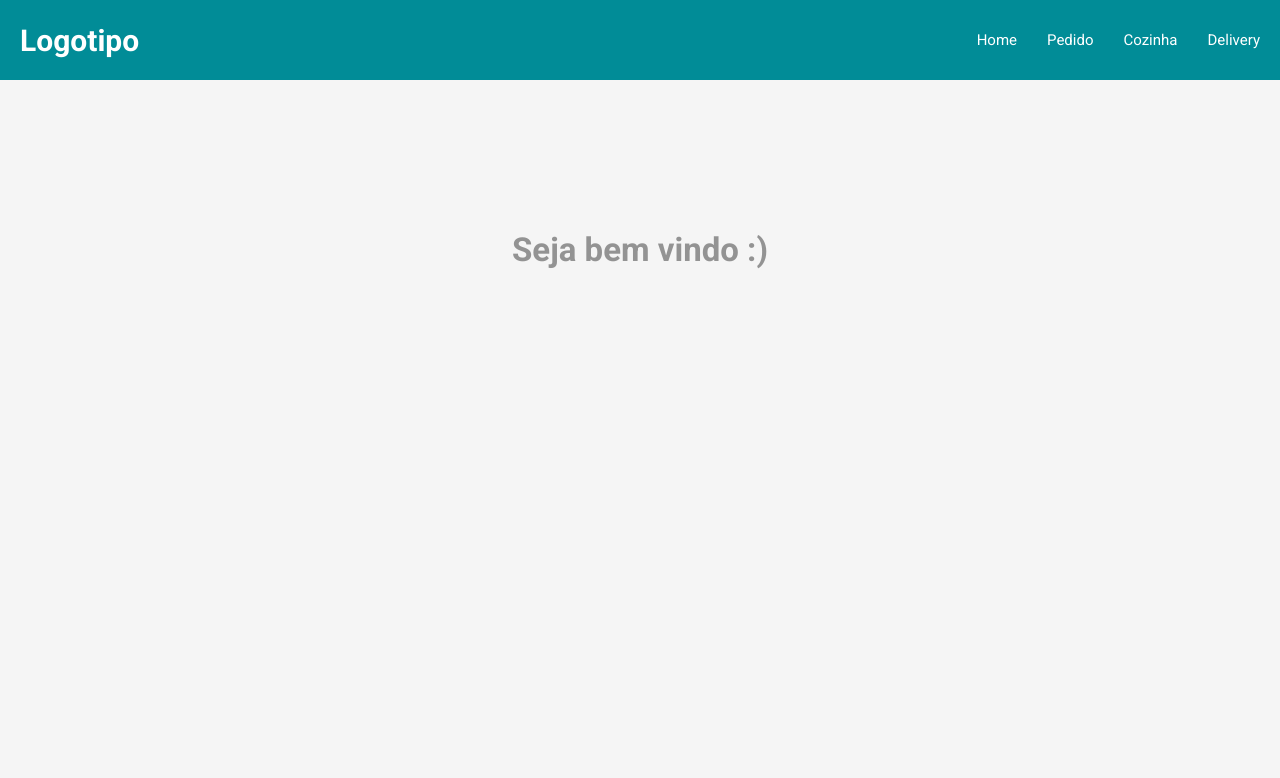
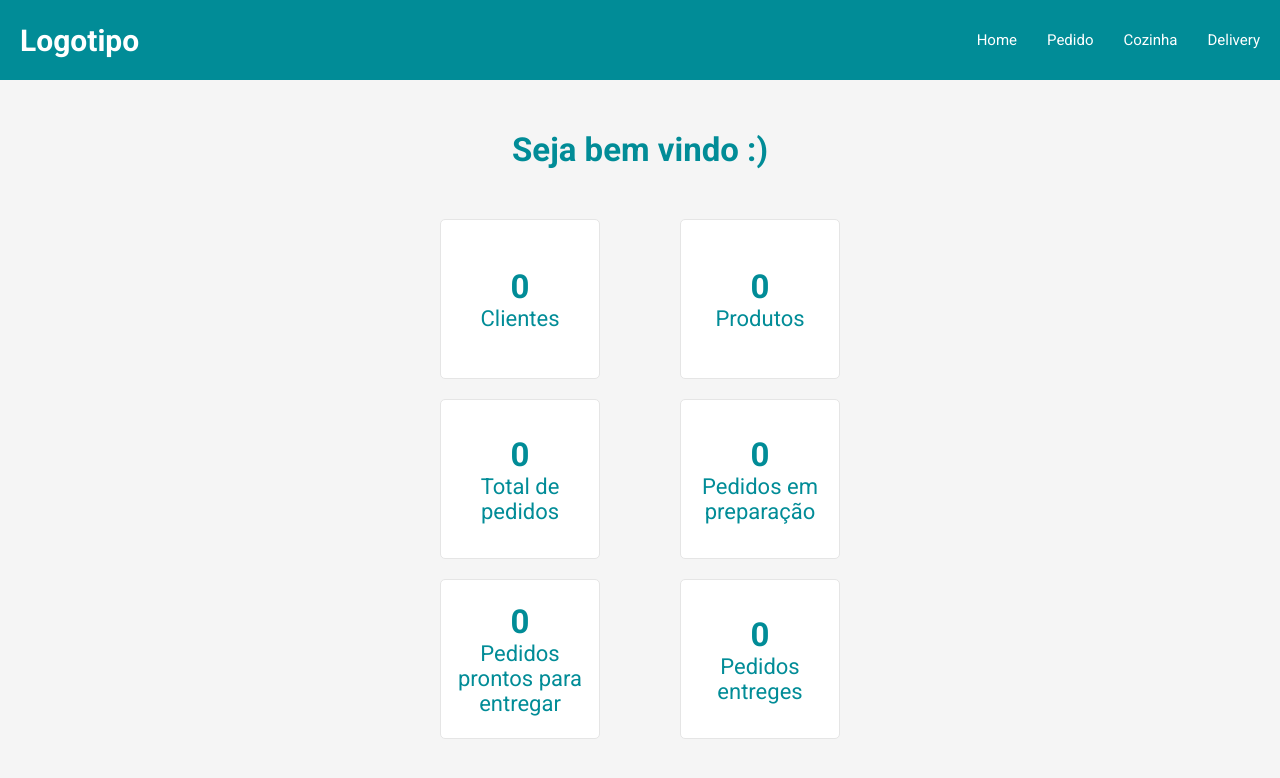
Before and after one commit to moisesmagno/fast-food-nodejs, a React (Create React App) app: page / in a window 1280 px wide. Shown: the top 778 px of the page. Built offline with nearby package versions, Linux system fonts and the light colour scheme; no server answers; the HTML template or start-up script is replaced by a standard one.

Commit message:
Criado a tela home.

```diff
--- a/src/pages/Home/index.tsx
+++ b/src/pages/Home/index.tsx
@@ -1,16 +1,193 @@
-import React from 'react';
+import React, {useState, useEffect} from 'react';
+import api from '../../services/api';
 
 import Nav from '../../components/Header';
 import { SectionHome } from './styles';
+import userEvent from '@testing-library/user-event';
 
-const Home: React.FC = () => (
-    <>
-        <Nav />
-        <SectionHome>
+interface Products {
+    id: number;
+    name: string;
+    description: string;
+    price: number;
+    image: string;
+    pathImage: string;
+    codNameProducto: string;
+}
+
+interface Orders {
+    id: number;
+    customer_name: string;
+    product_id: number;
+    order_number: number;
+    observation: string;
+    name: string;
+    image: string;
+    pathImage: string;
+    status: number;
+}
+
+const Home: React.FC = () => {
+    const [ products, setProducts ] = useState<Products[]>([]);
+    const [ orders, setOrders ] = useState<Orders[]>([]);
+    const [ totalCustomers, setTotalCustomers ] = useState(0);
+    const [ totalProducts, setTotalProducts ] = useState(0);
+    const [ totalOrders, setTotalOrders ] = useState(0);
+    const [ totalDelivery, setTotalDelivery ] = useState(0);
+    const [ totalNotDelivery, setTotalNotDelivery ] = useState(0);
+    const [ totalOrderInKitchen, setTotalOrderInKitchen ] = useState(0);
+
+    useEffect(() => {
+
+        async function loadData(): Promise<void> {
+            const [ productsData, ordersData ] = await Promise.all([
+                api.get('/products'),
+                api.get('/order-consolidate')
+            ]);
+
+            setProducts(productsData.data);
+            setOrders(ordersData.data);
+        }
+
+        loadData();
+
+    }, []);
+
+    useEffect(() => {
+        countTotalProducts();
+        getCustomers();
+        getDelivery();
+        getNotDelivery();
+        getOrderInKitchen();
+    }, [products, orders]);
+
+    // Total Products
+    function countTotalProducts(): void {
+        setTotalProducts(products.length);
+    }
+
+    // Get customer
+    function getCustomers(): void {
+
+        const customersList = orders.map((order) => {
+                return order.customer_name;
+        });
+
+        const customersName = customersList.filter((customer, index, self) => {
+            return index === self.indexOf(customer);
+        });
+
+        const txtCustomer = JSON.stringify(customersName);
+        const customersOrders = JSON.parse(txtCustomer);
+
+        setTotalCustomers(customersOrders.length);
+        setTotalOrders(customersOrders.length);
+    }
+
+    function getDelivery(): void {
+
+        const deliveryOrders = orders.filter((order) => {
+            return Number(order.status) === 3;
+        });
+
+        const customersList = deliveryOrders.map((order) => {
+            return order.customer_name;
+        });
+
+        const customersName = customersList.filter((customer, index, self) => {
+            return index === self.indexOf(customer);
+        });
+
+        const txtCustomer = JSON.stringify(customersName);
+        const customersOrders = JSON.parse(txtCustomer);
+
+        setTotalDelivery(customersOrders.length);
+    }
+
+
+    function getNotDelivery(): void {
+
+        const deliveryOrders = orders.filter((order) => {
+            return Number(order.status) === 2;
+        });
+
+        const customersList = deliveryOrders.map((order) => {
+            return order.customer_name;
+        });
+
+        const customersName = customersList.filter((customer, index, self) => {
+            return index === self.indexOf(customer);
+        });
+
+        const txtCustomer = JSON.stringify(customersName);
+        const customersOrders = JSON.parse(txtCustomer);
+
+        setTotalNotDelivery(customersOrders.length);
+    }
+
+    function getOrderInKitchen(): void {
+
+        const deliveryOrders = orders.filter((order) => {
+            return Number(order.status) === 1;
+        });
+
+        const customersList = deliveryOrders.map((order) => {
+            return order.customer_name;
+        });
+
+        const customersName = customersList.filter((customer, index, self) => {
+            return index === self.indexOf(customer);
+        });
+
+        const txtCustomer = JSON.stringify(customersName);
+        const customersOrders = JSON.parse(txtCustomer);
+
+        setTotalOrderInKitchen(customersOrders.length);
+    }
+
+
+
+    return (
+        <>
+            <Nav />
+            <SectionHome>
             <h1>Seja bem vindo :)</h1>
-        </SectionHome>
+                <div>
+                    <ul>
+                        <li>
+                            <h2>{ totalCustomers }</h2>
+                            <span>Clientes</span>
+                        </li>
+                        <li>
+                        <h2>{ totalProducts }</h2>
+                            <span>Produtos</span>
+                        </li>
+                    </ul>
+                    <ul>
+                        <li>
+                            <h2>{ totalOrders }</h2>
+                            <span>Total de pedidos</span>
+                        </li>
+                        <li>
+                            <h2>{ totalOrderInKitchen }</h2>
+                            <span>Pedidos em preparação</span>
+                        </li>
+                    </ul>
+                    <ul>
+                        <li>
+                            <h2>{ totalNotDelivery }</h2>
+                            <span>Pedidos prontos para entregar</span>
+                        </li>
+                        <li>
+                        <h2>{ totalDelivery }</h2>
+                            <span>Pedidos entreges</span>
+                        </li>
+                    </ul>
+                </div>
+            </SectionHome>
+        </>
+    )
+}
 
-    </>
-);
 
 export default Home;
--- a/src/pages/Home/styles.ts
+++ b/src/pages/Home/styles.ts
@@ -1,8 +1,39 @@
 import styled from 'styled-components';
 
 export const SectionHome = styled.section`
-    margin-top: 150px;
+    margin-top: 50px;
+    margin-bottom: 50px;
     font-size: 22px;
-    color: rgba(0,0,0,0.4);
-    text-align: center;
+    color: #018C97;
+    display: flex;
+    align-items: center;
+    flex-direction: column;
+
+    div {
+        margin-top: 50px;
+        width: 400px;
+        display: flex;
+        flex-direction: column;
+        justify-content: space-around;
+        ul {
+            display: flex;
+            justify-content: space-between;
+           li {
+                width: 160px;
+                height: 160px;
+                list-style-type: none;
+                background: #fff;
+                padding: 20px 10px;
+                display: flex;
+                flex-direction: column;
+                justify-content: center;
+                align-items: center;
+                border: 1px solid #e5e5e5;
+                border-radius: 5px;
+                margin-bottom: 20px;
+                text-align: center;
+            }
+        }
+    }
+
 `;
```
Also changed, not shown: src/pages/Order/index.tsx (line endings or trailing spaces).
